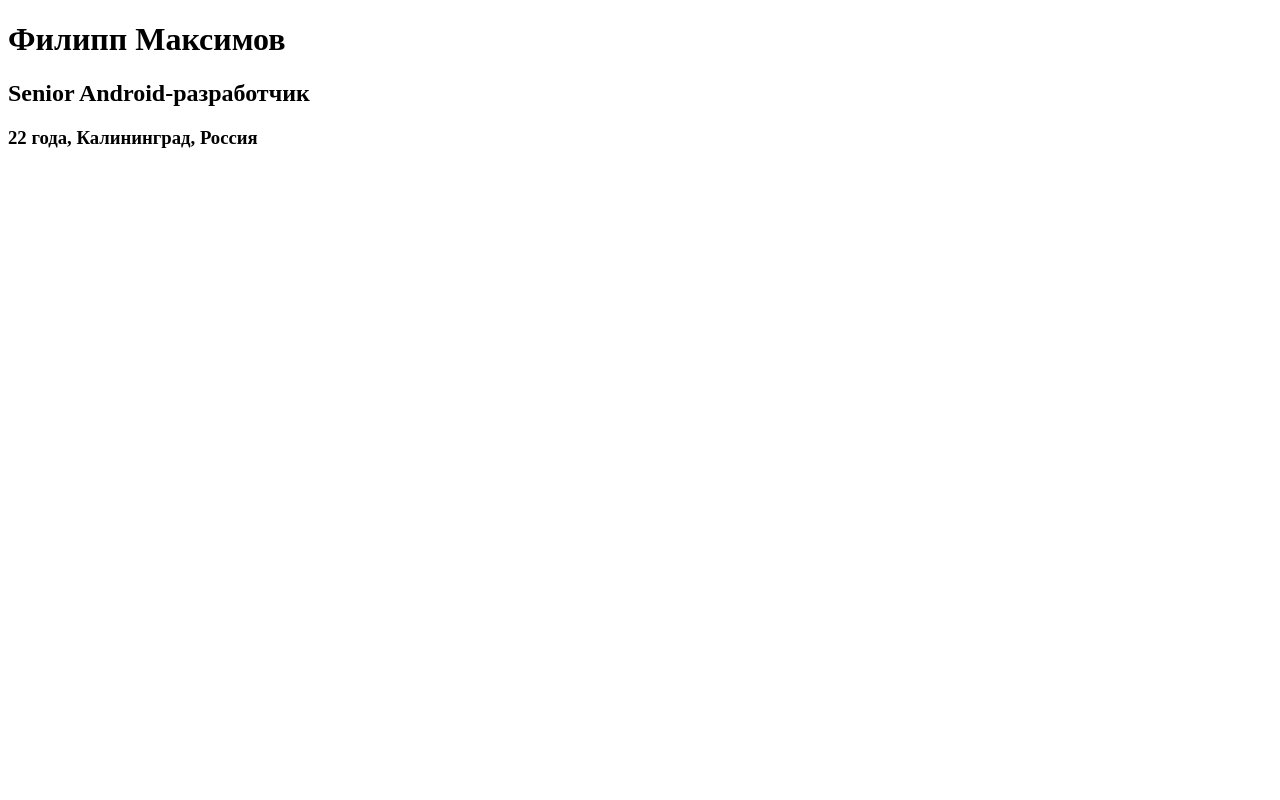
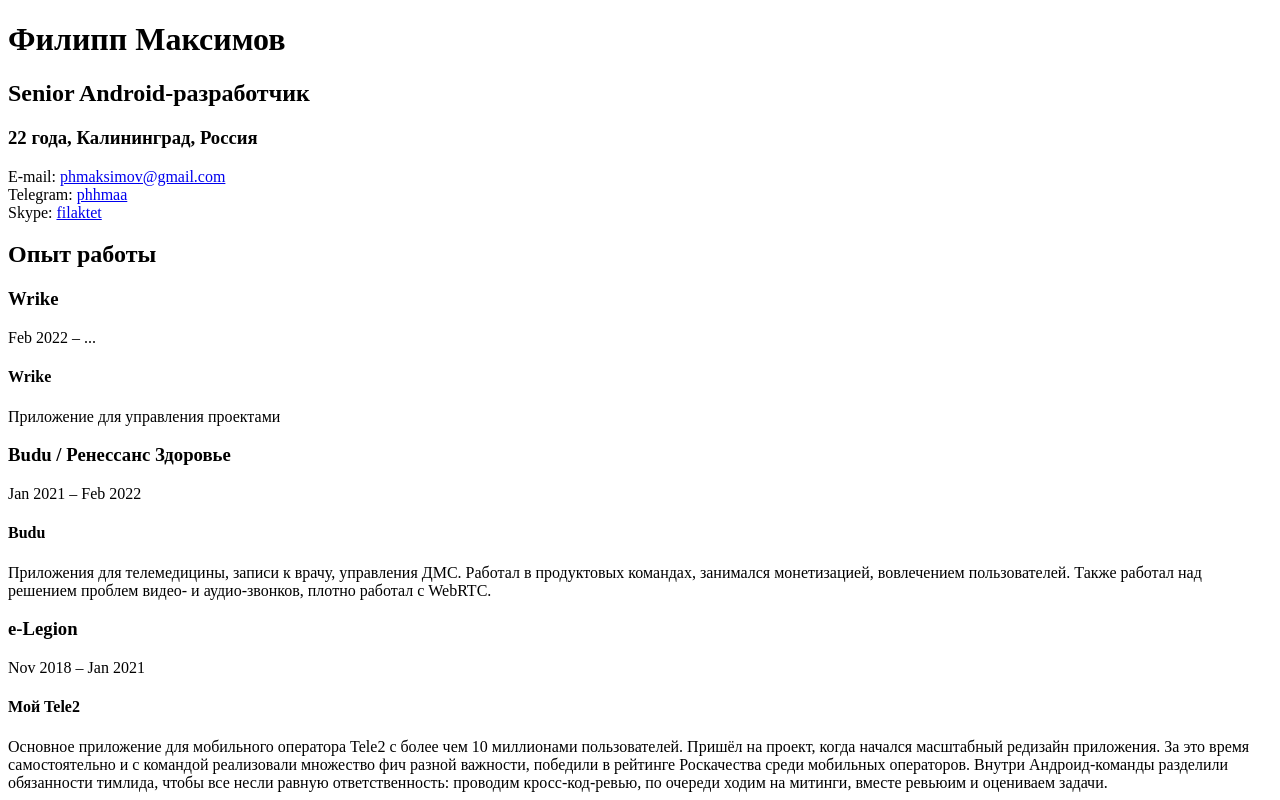
Before and after one commit to fylmr/fylmr.github.io, a SvelteKit app: page / in a window 1280 px wide. Shown: the top 800 px of the page. Built offline with nearby package versions, Linux system fonts and the light colour scheme.

Commit message:
добавил html

```diff
--- /dev/null
+++ b/src/lib/components/PageHeader.svelte
@@ -0,0 +1,24 @@
+<script lang="ts">
+    import {cvData} from "$lib/data/store.ts";
+
+    let yearsOld = Date.now() - $cvData.header.birthDate;
+    yearsOld = Math.floor(yearsOld / 1000 / 60 / 60 / 24 / 365);
+
+    let yearsString = $cvData.header.yearsOldTemplate(yearsOld);
+
+</script>
+
+<header>
+    <h1>{$cvData.header.name}</h1>
+    <h2>{$cvData.header.job}</h2>
+    <h3>{yearsString}, {$cvData.header.city}, {$cvData.header.country}</h3>
+
+    <div class="contacts">
+        {#each $cvData.header.contacts as contact}
+            <div class="contact">
+                <span class="serviceName">{contact.serviceName}:</span>
+                <span class="serviceValue"><a href="{contact.serviceLink}">{contact.value}</a></span>
+            </div>
+        {/each}
+    </div>
+</header>
--- a/src/lib/data/store.ts
+++ b/src/lib/data/store.ts
@@ -19,11 +19,15 @@
 
 export interface CvData {
     header: Header;
+
+    experienceHeader: string;
     companies: Company[];
 }
 
 export let cvDataRu: CvData = {
     header: headerRu,
+
+    experienceHeader: "Опыт работы",
     companies: companiesRu,
 }
 
--- a/src/routes/+page.svelte
+++ b/src/routes/+page.svelte
@@ -1,15 +1,44 @@
 <script lang="ts">
-    import {cvData} from "../lib/data/store";
+    import {cvData} from "$lib/data/store";
+    import {format} from 'date-fns'
+    import PageHeader from "$lib/components/PageHeader.svelte";
 
-    let yearsOld = Date.now() - $cvData.header.birthDate;
-    yearsOld = Math.floor(yearsOld / 1000 / 60 / 60 / 24 / 365);
+    function formatExperienceDate(from: Date, to: Date | null): string {
+        let result = "";
+        const fromMonthYear = format(from, 'MMM yyyy');
+        result += fromMonthYear;
+        if (to) {
+            const toMonthYear = format(to, 'MMM yyyy');
+            result += " – " + toMonthYear;
+        } else {
+            result += " – ...";
+        }
 
-    let yearsString = $cvData.header.yearsOldTemplate(yearsOld);
+        return result;
+    }
 </script>
 
-<header>
-    <h1>{$cvData.header.name}</h1>
-    <h2>{$cvData.header.job}</h2>
+<PageHeader/>
 
-    <h3>{yearsString}, {$cvData.header.city}, {$cvData.header.country}</h3>
-</header>
+<main>
+    <div class="experience">
+        <h2>{$cvData.experienceHeader}</h2>
+        {#each $cvData.companies as company}
+            <div class="company">
+                <h3>{company.companyName}</h3>
+                <div class="dates">
+                    {formatExperienceDate(company.startDate, company.endDate)}
+                </div>
+
+                {#each company.projects as project}
+                    <div class="project">
+                        <h4>{project.name}</h4>
+                        <div class="description">
+                            {project.description}
+                        </div>
+                    </div>
+                {/each}
+            </div>
+        {/each}
+    </div>
+</main>
```
